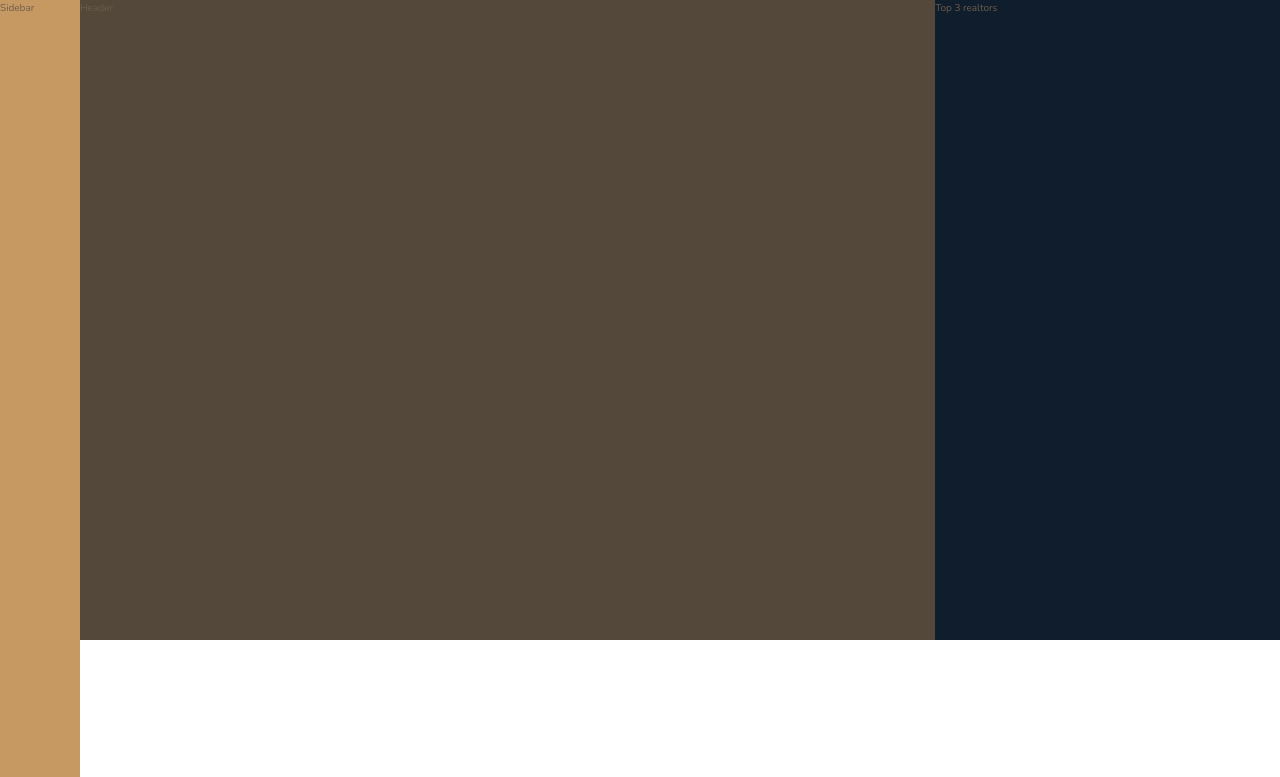
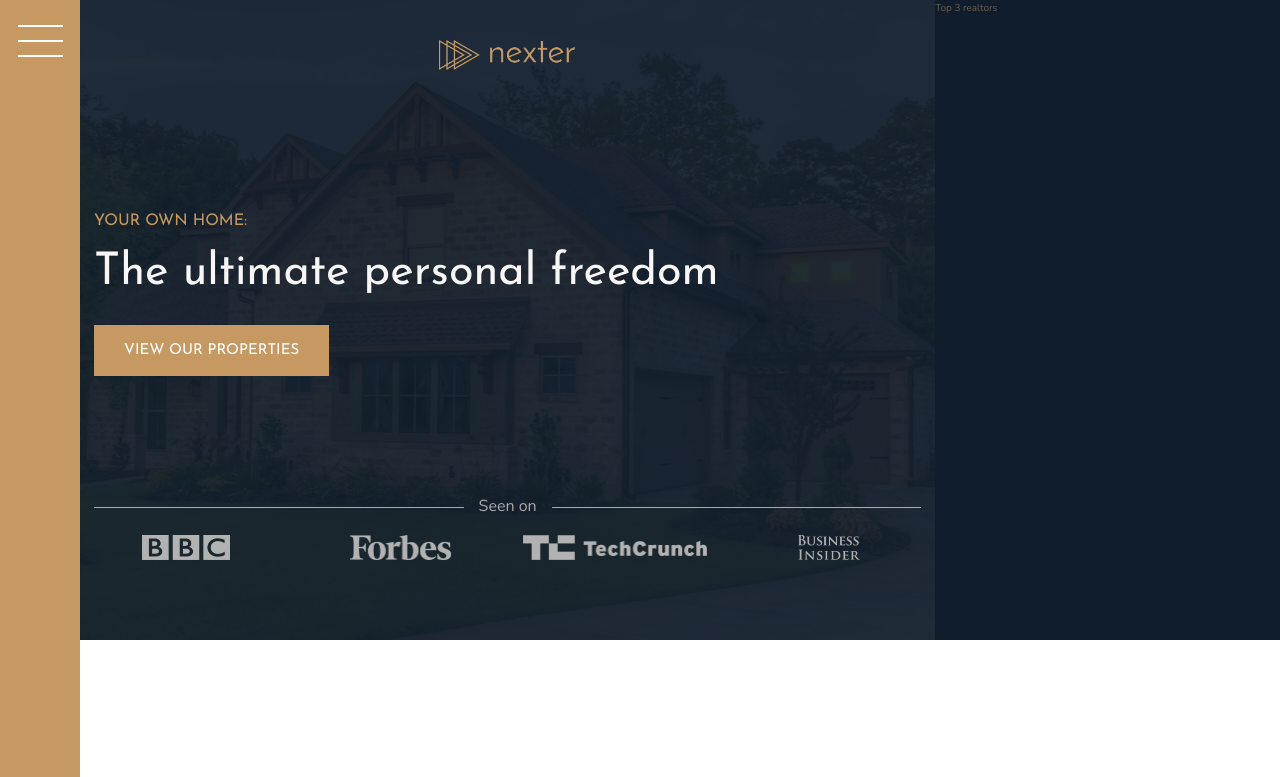
Before and after one commit to marcoanicosta/property--website, a website: page index.html in a window 1280 px wide. Shown: the top 777 px of the page. Drawn offline with nearby package versions, Linux system fonts and the light colour scheme.

Commit message:
next four parts complete

```diff
--- a/index.html
+++ b/index.html
@@ -13,10 +13,20 @@
     </head>
     <body class="container">
         <div class="sidebar">
-          Sidebar
+          <button class="nav-button"></button>
         </div>
         <header class="header">
-          Header
+          <img src="img/logo.png" alt="Nexter logo" class="header__logo">
+          <h3 class="heading-3">Your own home:</h3>
+          <h1 class="heading-1">The ultimate personal freedom</h1>
+          <button class="btn header__btn">View our properties</button>
+          <div class="header__seenon-text">Seen on</div>
+          <div class="header__seenon-logos">
+            <img src="img/logo-bbc.png" alt="Seen on logo 1">
+            <img src="img/logo-forbes.png" alt="Seen on logo 2">
+            <img src="img/logo-techcrunch.png" alt="Seen on logo 3">
+            <img src="img/logo-bi.png" alt="Seen on logo 4">
+          </div>
         </header>
         <div class="realtors">
           Top 3 realtors
@@ -348,7 +358,18 @@
         </section>
 
         <footer class="footer">
-          Footer
+          <ul class="nav">
+            <li class="nav__item"><a href="#" class="nav__link">Find your dream home</a></li>
+            <li class="nav__item"><a href="#" class="nav__link">Request proposal</a></li>
+            <li class="nav__item"><a href="#" class="nav__link">Download home planner</a></li>
+            <li class="nav__item"><a href="#" class="nav__link">Contact us</a></li>
+            <li class="nav__item"><a href="#" class="nav__link">Submit your property</a></li>
+            <li class="nav__item"><a href="#" class="nav__link">Come work with us</a></li>
+          </ul>
+          <p class="copyright">
+            &copy; Copyright 2019 by Marcolino Nafafe, feel free to use this project
+            for your own purpose. This does Not apply for your own videos.
+          </p>
         </footer>
     </body>
 </html>
--- a/sass/_footer.scss
+++ b/sass/_footer.scss
@@ -1,4 +1,46 @@
 .footer {
   background-color: $color-secondary;
   grid-column: full-start /full-end;
+  padding: 8rem;
 }
+
+.nav {
+  list-style: none;
+  display: grid;
+  grid-template-columns: repeat(auto-fit, minmax(15rem, 1fr));
+  grid-gap: 2rem;
+  align-items: center;
+
+  &__link:link,
+  &__link:visited {
+    font-size: 1.4rem;
+    color: #fff;
+    text-decoration: none;
+    font-family: $font-display;
+    text-transform: uppercase;
+    text-align: center;
+    padding: 1.5rem;
+    display: block;
+    transition: all .2s;
+
+
+  }
+
+  &__link:hover,
+  &__link:active {
+    background-color: rgba(#fff, .05);
+    transform: translateY(-3px);
+  }
+
+}
+
+
+  .copyright {
+    font-size: 1.4rem;
+    color: $color-grey-light-2;
+    margin-top: 6rem;
+    margin-left: auto;
+    margin-right: auto;
+    text-align: center;
+    width: 70%;
+  }
--- a/sass/_header.scss
+++ b/sass/_header.scss
@@ -1,4 +1,55 @@
 .header {
   background-color: $color-grey-dark-1;
   grid-column: full-start / col-end 6;
+  background-image: linear-gradient(rgba($color-secondary, .93), rgba($color-secondary, .93)),
+                    url(../img/hero.jpeg);
+  background-position: center;
+  padding: 8rem;
+  padding-top: 4rem;
+
+  display: grid;
+  grid-template-rows: 1fr min-content 6rem 1fr;
+  grid-template-columns: max-content;
+  grid-row-gap: 1.5rem;
+  justify-content: center;
+
+  &__logo {
+  height: 3rem;
+  justify-self: center;
+  }
+
+  &__btn {
+    align-self: start;
+    justify-self: start;
+  }
+
+  &__seenon-text {
+    display: grid;
+    font-size: 1.6rem;
+    color: $color-grey-light-2;
+    grid-template-columns: 1fr max-content 1fr;
+    grid-column-gap: 1.5rem;
+    align-items: center;
+
+
+    &::before,
+    &::after {
+      content:"";
+      height: 1px;
+      display: block;
+      background-color: currentColor;
+    }
+  }
+
+  &__seenon-logos {
+    display: grid;
+    grid-template-columns: repeat(4, 1fr);
+    grid-column-gap: 3rem;
+    justify-items: center;
+
+    img {
+      height: 2.5rem;
+      filter: brightness(70%);
+    }
+  }
 }
--- a/sass/_sidebar.scss
+++ b/sass/_sidebar.scss
@@ -2,4 +2,33 @@
   background-color: $color-primary;
   grid-column: sidebar-start / sidebar-end;
   grid-row: 1 / -1;
+  display: flex;
+  justify-content: center;
 }
+
+.nav-button {
+  border:none;
+  border-radius: 0;
+
+  background-color: #fff;
+  height: 2px;
+  width: 4.5rem;
+  margin-top: 4rem;
+
+
+  &::before,
+  &::after {
+    background-color: #fff;
+    height: 2px;
+    width: 4.5rem;
+    content: "";
+    display: block;
+  }
+
+  &::before {
+    transform: translateY(-1.5rem);
+  }
+  &::after {
+    transform: translateY(1.3rem);
+  }
+}
--- a/sass/_typography.scss
+++ b/sass/_typography.scss
@@ -5,6 +5,9 @@
 
 .heading-1 {
   @extend %heading;
+  font-size: 4.5rem;
+  color: $color-grey-light-1;
+  line-height: 1;
 }
 
 .heading-2 {
```
Also changed, not shown: build.txt (+4 -4 lines), css/style.css.
